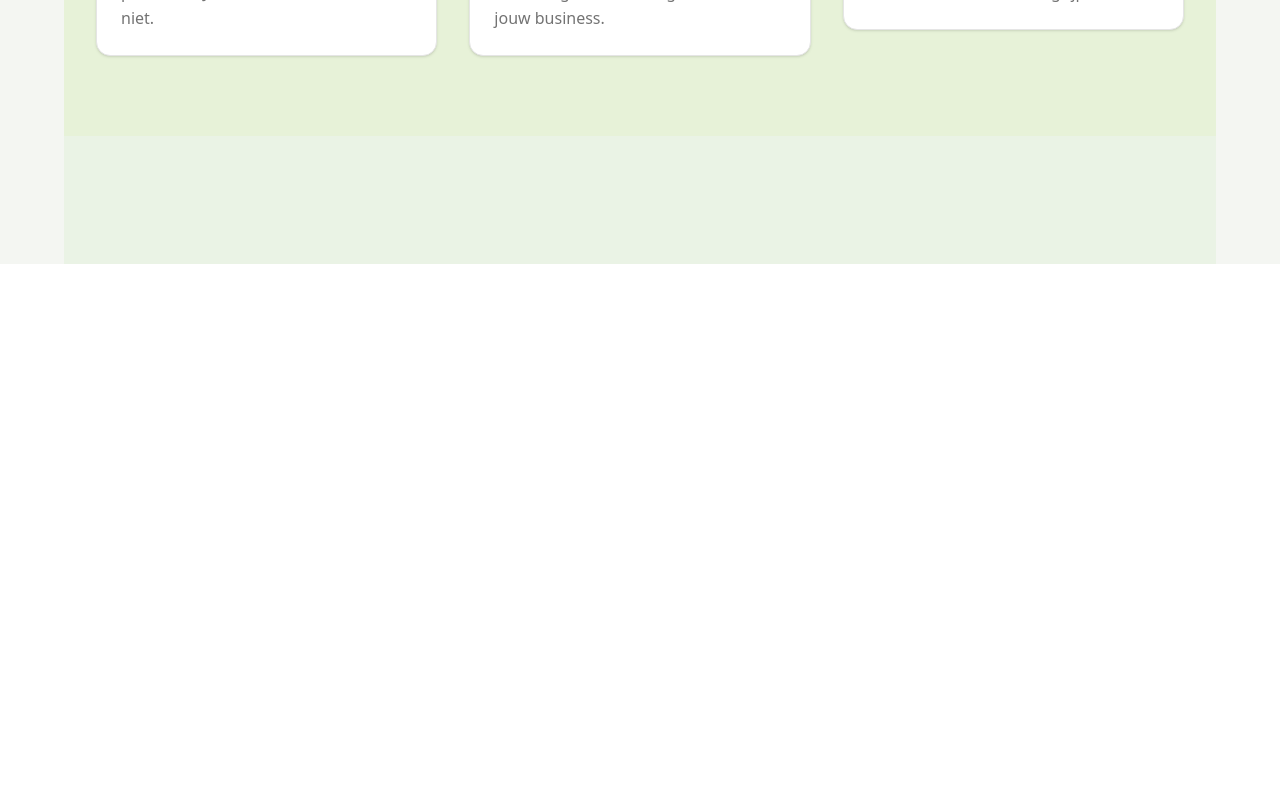
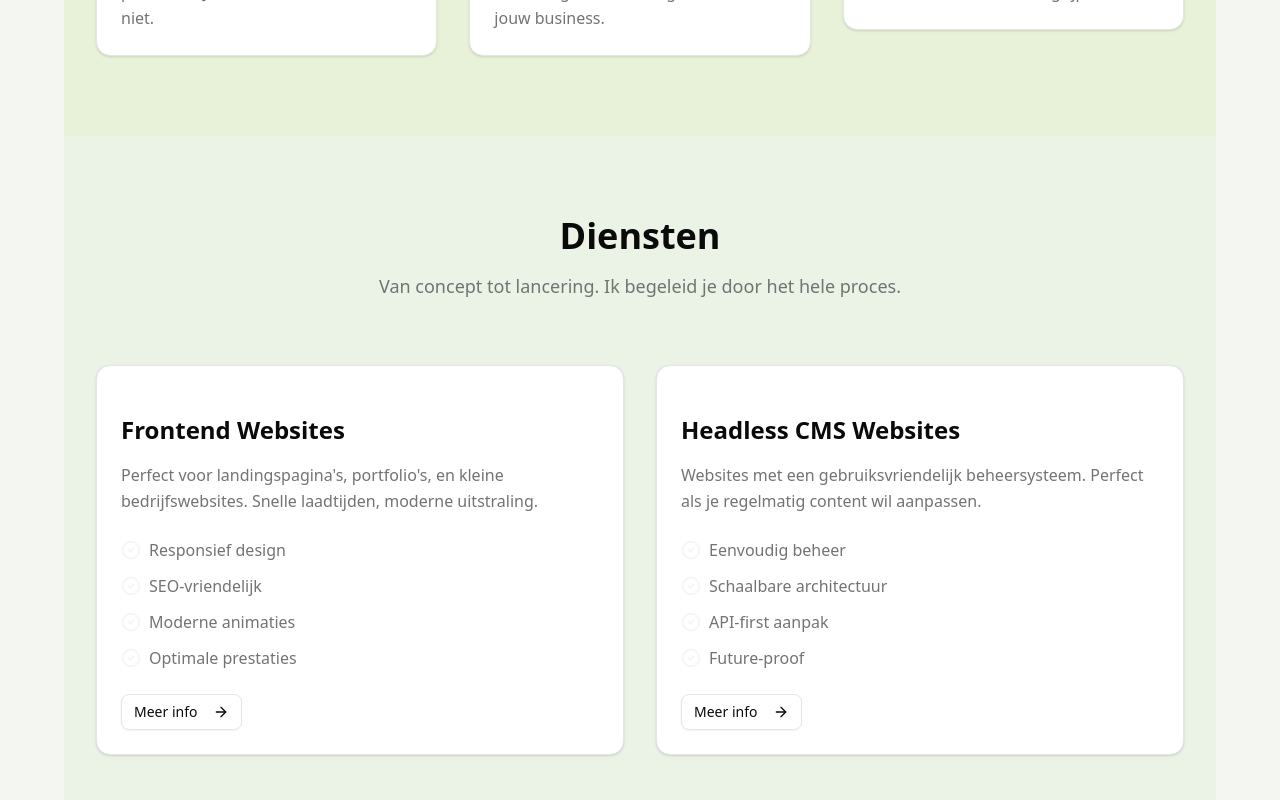
Before and after one commit to RAlmanzo/ar_easyweb, a Next.js app: page / in a window 1280 px wide. Shown: the part 1120-1920 px from the top of the page. Before the commit the page ends 1384 px from the top, so only its background shows below. Built offline with nearby package versions, Linux system fonts and the light colour scheme.

Commit message:
Import services component into homepage

```diff
--- a/src/app/page.tsx
+++ b/src/app/page.tsx
@@ -1,5 +1,6 @@
 import About from "@/components/sections/about";
 import Hero from "@/components/sections/hero";
+import Services from "@/components/sections/services";
 
 export default function Home() {
   return (
@@ -7,6 +8,7 @@ export default function Home() {
       <main className="flex min-h-screen w-full max-w-6xl flex-col items-center justify-between py-32 bg-[#eaf3e5]">
         <Hero />
         <About />
+        <Services />
       </main>
     </div>
   );
```
